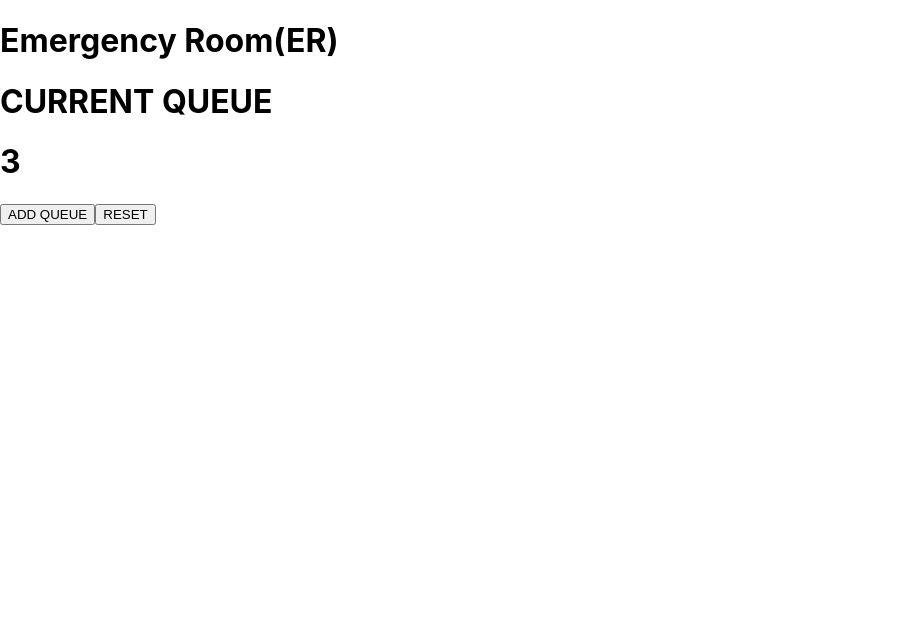
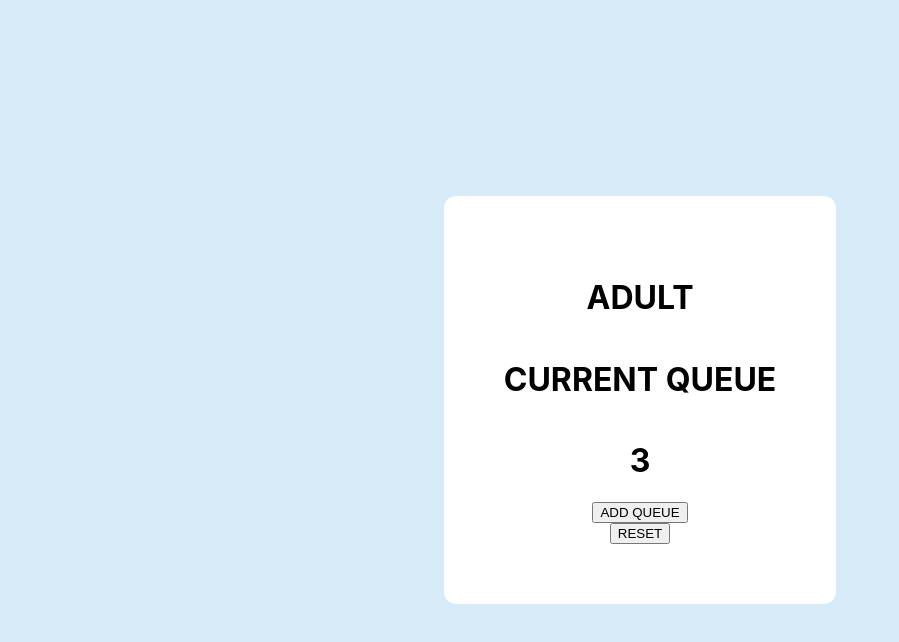
Before and after one commit to krizziamf/srh-cqsystem, a React (Create React App) app: page / in a window 1280 px wide. Shown: the top 642 px of the page, without its empty margins (0-899 px from the left). Built offline with nearby package versions, Linux system fonts and the light colour scheme.

Commit message:
added adult scss

```diff
--- a/src/component/Adult.js
+++ b/src/component/Adult.js
@@ -1,15 +1,16 @@
 import React from 'react';
+import '../style/user.css';
 
 
 function Adult() {
     return(
         <div className="adult-container">
-            <h1>Emergency Room(ER)</h1>
-            <div className="">
+            <div className="adult-center">
+                <h1 className="adult-title">ADULT</h1>
                 <h1>CURRENT QUEUE</h1>
                 <h1>3</h1>
-                <button>ADD QUEUE</button>
-                <button>RESET</button>
+                <button className="add-btn">ADD QUEUE</button>
+                <button className="reset-btn">RESET</button>
             </div>
         </div>
     )
--- a/src/component/Login.js
+++ b/src/component/Login.js
@@ -5,7 +5,7 @@ import '../style/main.css';
 function Login() {
     return(
         <div className="login-container">
-            <form class="login-form">
+            <form className="login-form">
             <h1 className="login-title">Sign In</h1>
                 <div>
                     {/* <i class="fas fa-user"></i> */}
--- /dev/null
+++ b/src/style/user.css
@@ -0,0 +1,33 @@
+.adult-container {
+  width: 100%;
+  height: 100vh;
+  display: -webkit-box;
+  display: -ms-flexbox;
+  display: flex;
+  -webkit-box-pack: center;
+      -ms-flex-pack: center;
+          justify-content: center;
+  background-color: #D6EAF8;
+}
+
+.adult-center {
+  padding: 60px;
+  border-radius: 12px;
+  display: -webkit-box;
+  display: -ms-flexbox;
+  display: flex;
+  -webkit-box-align: center;
+      -ms-flex-align: center;
+          align-items: center;
+  -webkit-box-pack: center;
+      -ms-flex-pack: center;
+          justify-content: center;
+  -webkit-box-orient: vertical;
+  -webkit-box-direction: normal;
+      -ms-flex-direction: column;
+          flex-direction: column;
+  -ms-flex-item-align: center;
+      align-self: center;
+  background-color: #fff;
+}
+/*# sourceMappingURL=user.css.map */
--- /dev/null
+++ b/src/style/user.scss
@@ -0,0 +1,18 @@
+.adult-container {
+    width: 100%;
+    height: 100vh;
+    display: flex;
+    justify-content: center;
+    background-color: #D6EAF8;
+}
+
+.adult-center {
+    padding: 60px;
+    border-radius: 12px;
+    display: flex;
+    align-items: center;
+    justify-content: center;
+    flex-direction: column;
+    align-self: center;
+    background-color: #fff;
+}
```
Also changed, not shown: 1 other file (tests, documents, lock files or other folders).
